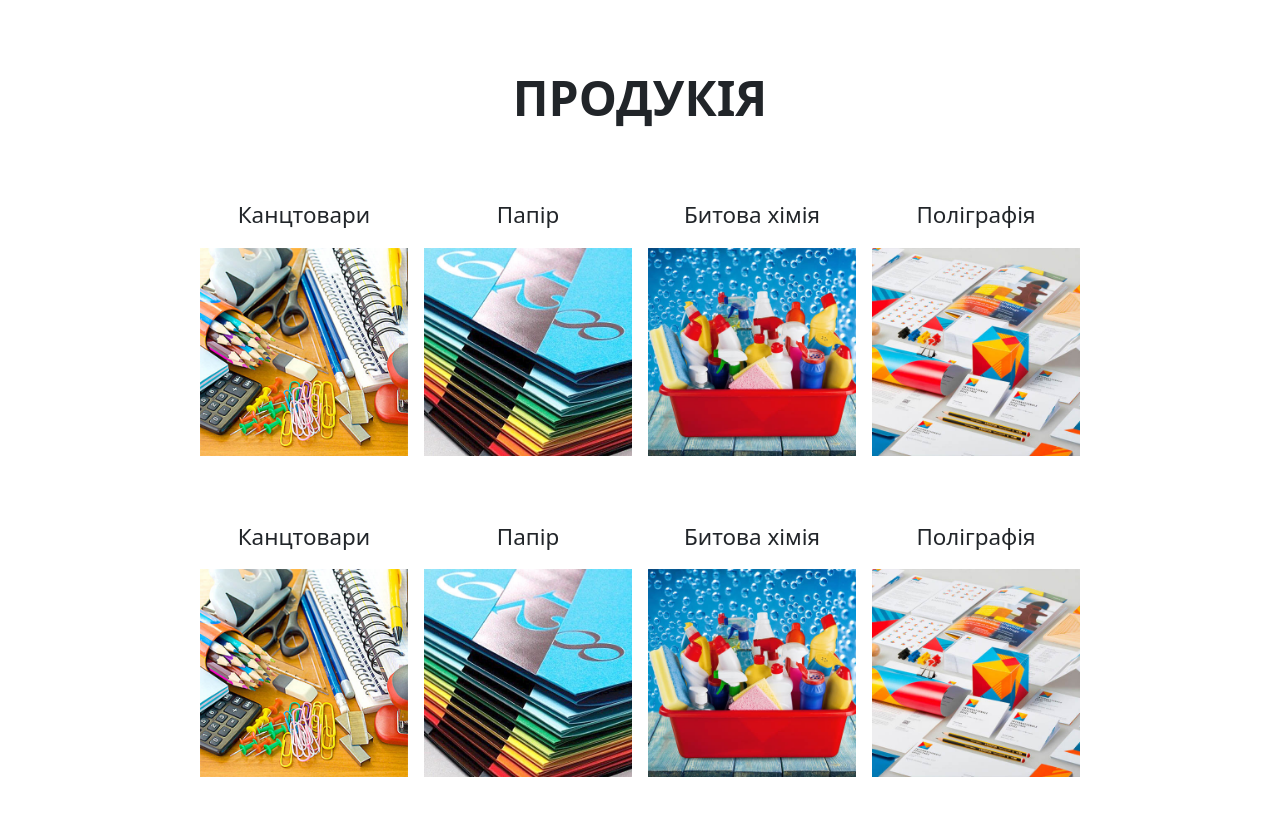
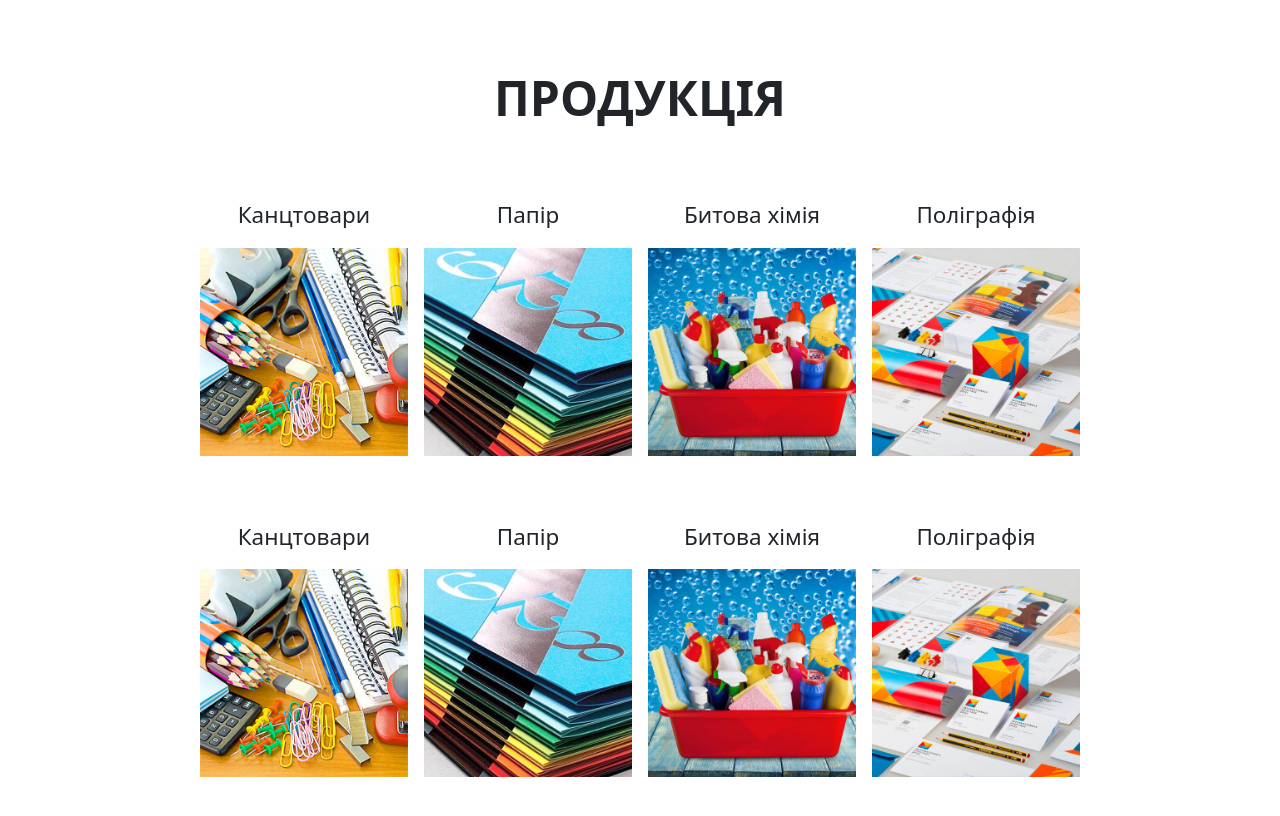
Before and after one commit to AndreiSolomenko/Amega, a plain HTML site: page index.html in a window 1280 px wide. Shown: the part 898-1714 px from the top of the page. Drawn offline with nearby package versions, Linux system fonts and the light colour scheme.

Commit message:
fix text

```diff
--- a/index.html
+++ b/index.html
@@ -66,7 +66,7 @@
     <div class="second-block-circle"></div>
     <div class="my-container">
         <div class="second-block-main-text">
-            <div class="main-text-margin" style="z-index: 2; margin: 4rem auto; ">ПРОДУКІЯ</div>
+            <div class="main-text-margin" style="z-index: 2; margin: 4rem auto; ">ПРОДУКЦІЯ</div>
         </div>
 
         <div class="products" style="margin-bottom: 4rem">
```
